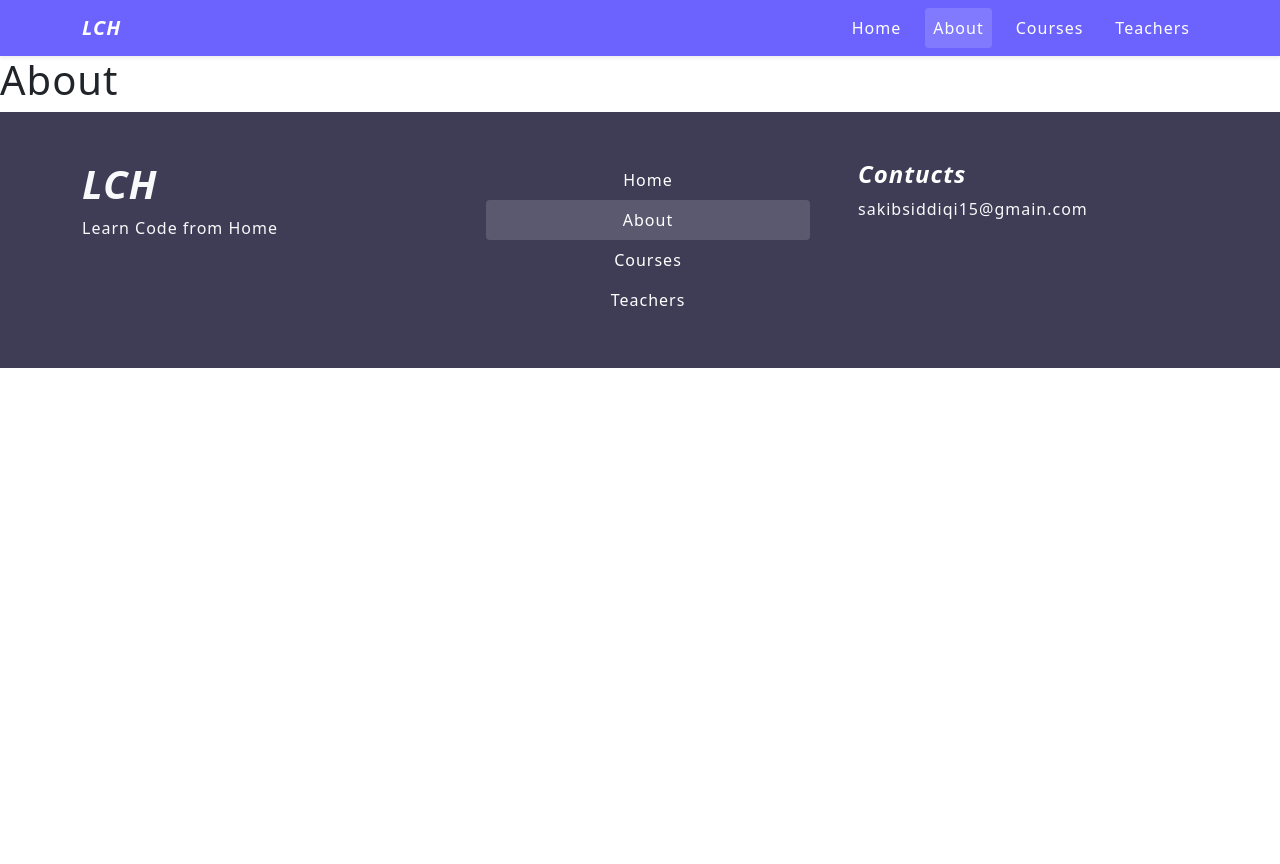
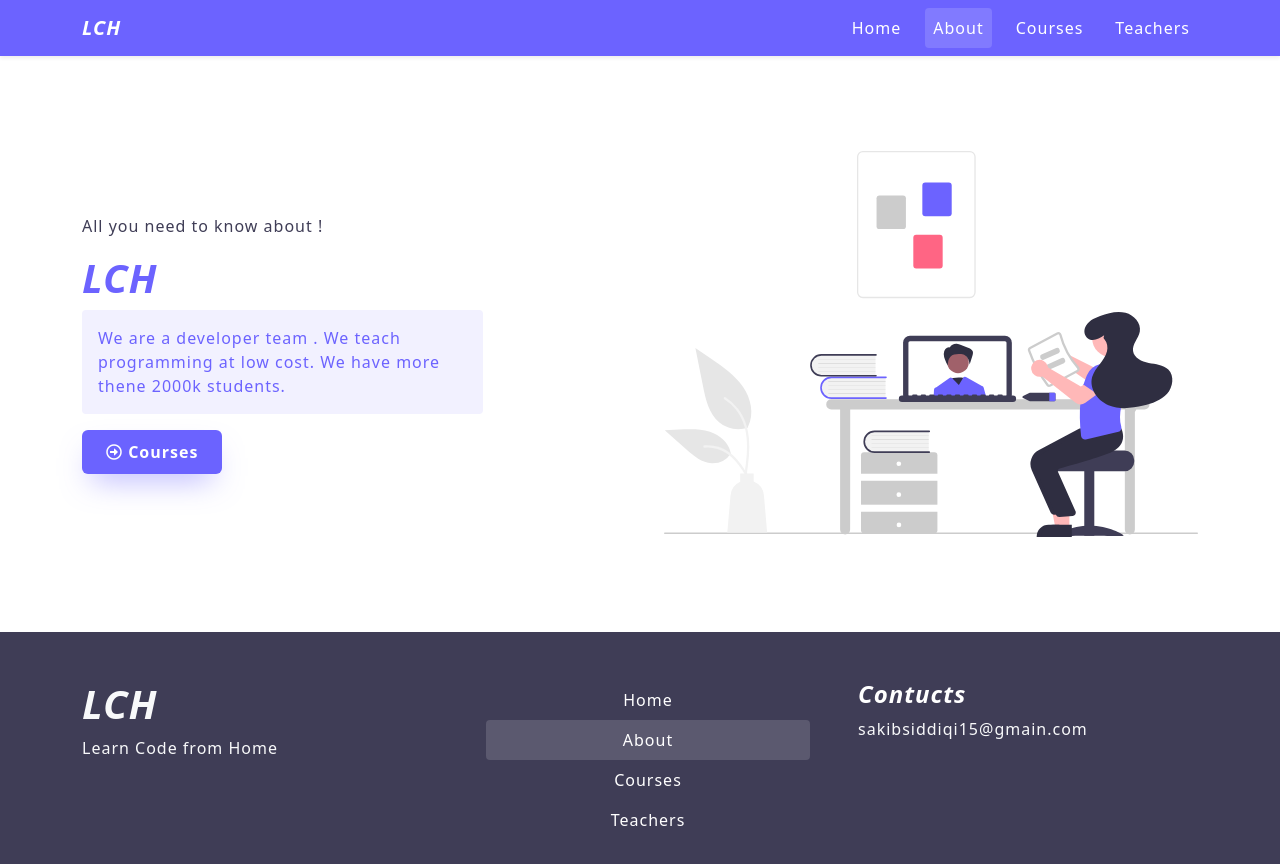
Before and after one commit to sakib-siddiqi/react-lch-website, a React (Create React App) app: page /about in a window 1280 px wide. Shown: the top 864 px of the page. Before the commit the page ends 800 px from the top, so only its background shows below. Built offline with nearby package versions, Linux system fonts and the light colour scheme.

Commit message:
About Page

```diff
--- a/src/Components/About/About.js
+++ b/src/Components/About/About.js
@@ -1,10 +1,38 @@
 import React from "react";
+import { NavLink } from "react-router-dom";
 
 const About = () => {
   return (
-    <div>
-      <h1>About</h1>
-    </div>
+    <section className="my-5">
+      <div className="header container">
+        <div className="row g-5">
+          {/* Meet Our teachers  text*/}
+          <div className="col-12 col-sm-12 col-md-6 text-box-center">
+            <p className="text-dark">All you need to know about !</p>
+            <h1 className="text-primary fst-italic fw-bold">LCH</h1>
+            <p className="text-dr-secondary w-75 text-justify p-3 bg-lt-secondary text-primary rounded-2">
+              We are a developer team . We teach programming at low cost. We
+              have more thene 2000k students.
+            </p>
+            <NavLink
+              to="/courses"
+              className="my-btn"
+              style={{ fontWeight: 600 }}
+            >
+              <i className="far fa-arrow-alt-circle-right"></i> Courses
+            </NavLink>
+          </div>
+          {/* Meet Our teachers  text*/}
+          <div className="col-12 col-sm-12 col-md-6">
+            <img
+              src="./images/404_&_About_images/about_img.svg"
+              alt="teachers page"
+              className="img-fluid"
+            />
+          </div>
+        </div>
+      </div>
+    </section>
   );
 };
 
--- a/src/Components/Teachers/Teachers.js
+++ b/src/Components/Teachers/Teachers.js
@@ -1,4 +1,5 @@
 import React from "react";
+import { NavLink } from "react-router-dom";
 import useCourses from "../Hooks/useCourses";
 import Teacher from "./Teacher";
 const Teachers = () => {
@@ -25,6 +26,15 @@ const Teachers = () => {
           </div>
         </div>
       </section>
+      <div className="text-center mt-5">
+        <NavLink
+          to="/courses"
+          className="py-2 px-4 text-decoration-none text-primary border border-1 border-primary rounded-2 my-outline-btn"
+          style={{ fontWeight: 600 }}
+        >
+          <i className="far fa-arrow-alt-circle-right"></i> Courses
+        </NavLink>
+      </div>
       <section id="teachers" className="my-5">
         <div className="container">
           <div className="row g-4">
```
